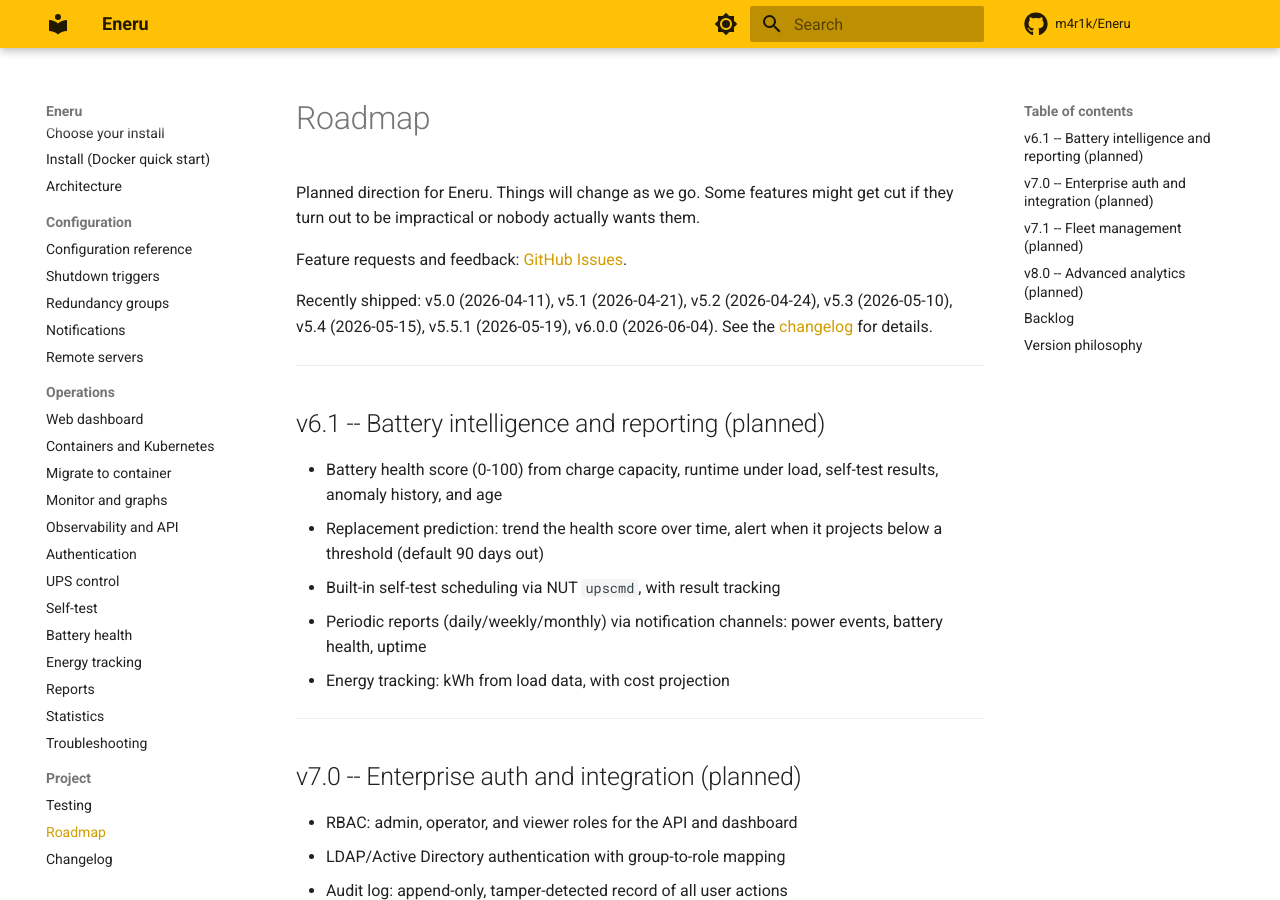
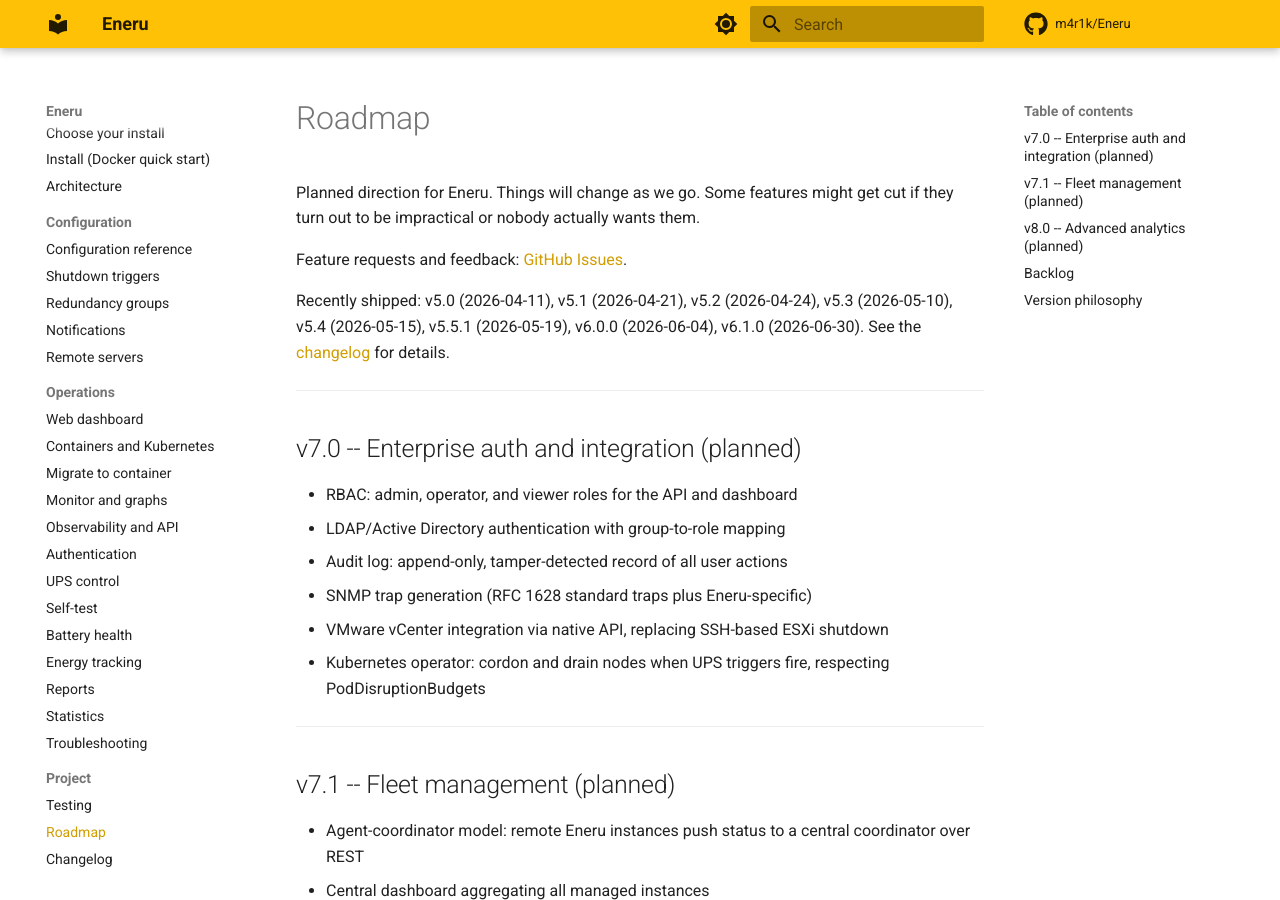
Before and after one commit to m4r1k/Eneru, an MkDocs documentation site: the page built from docs/roadmap.md, in a window 1280 px wide and 900 px high. Built offline with MkDocs 1.6.1 and Material for MkDocs 9.7.7, drawn with Linux system fonts in a browser that asks for light colours; comment, search, counter and statistics services are not loaded.

Commit message:
docs(roadmap): mark v6.1.0 shipped (2026-06-30)
Move v6.1 (battery intelligence, self-test, reports, energy) from the planned
section to the recently-shipped list now that it is releasing.

Co-authored-by: Claude <noreply@anthropic.com>

```diff
--- a/docs/roadmap.md
+++ b/docs/roadmap.md
@@ -6,18 +6,8 @@ get cut if they turn out to be impractical or nobody actually wants them.
 Feature requests and feedback: [GitHub Issues](https://github.com/m4r1k/Eneru/issues).
 
 Recently shipped: v5.0 (2026-04-11), v5.1 (2026-04-21), v5.2 (2026-04-24),
-v5.3 (2026-05-10), v5.4 (2026-05-15), v5.5.1 (2026-05-19), v6.0.0 (2026-06-04). See the
-[changelog](changelog.md) for details.
-
----
-
-## v6.1 -- Battery intelligence and reporting (planned)
-
-- Battery health score (0-100) from charge capacity, runtime under load, self-test results, anomaly history, and age
-- Replacement prediction: trend the health score over time, alert when it projects below a threshold (default 90 days out)
-- Built-in self-test scheduling via NUT `upscmd`, with result tracking
-- Periodic reports (daily/weekly/monthly) via notification channels: power events, battery health, uptime
-- Energy tracking: kWh from load data, with cost projection
+v5.3 (2026-05-10), v5.4 (2026-05-15), v5.5.1 (2026-05-19), v6.0.0 (2026-06-04),
+v6.1.0 (2026-06-30). See the [changelog](changelog.md) for details.
 
 ---
 
```
